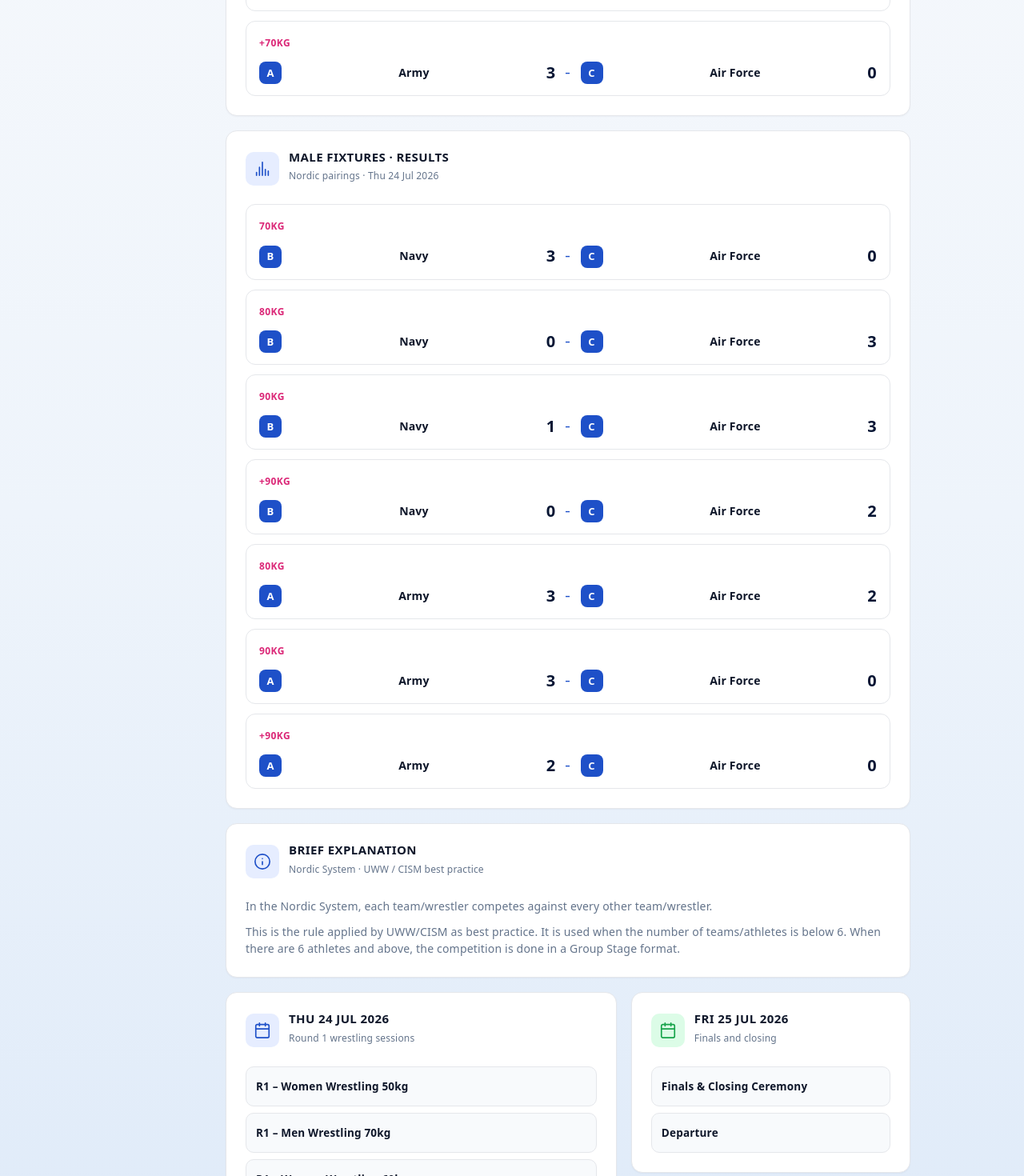
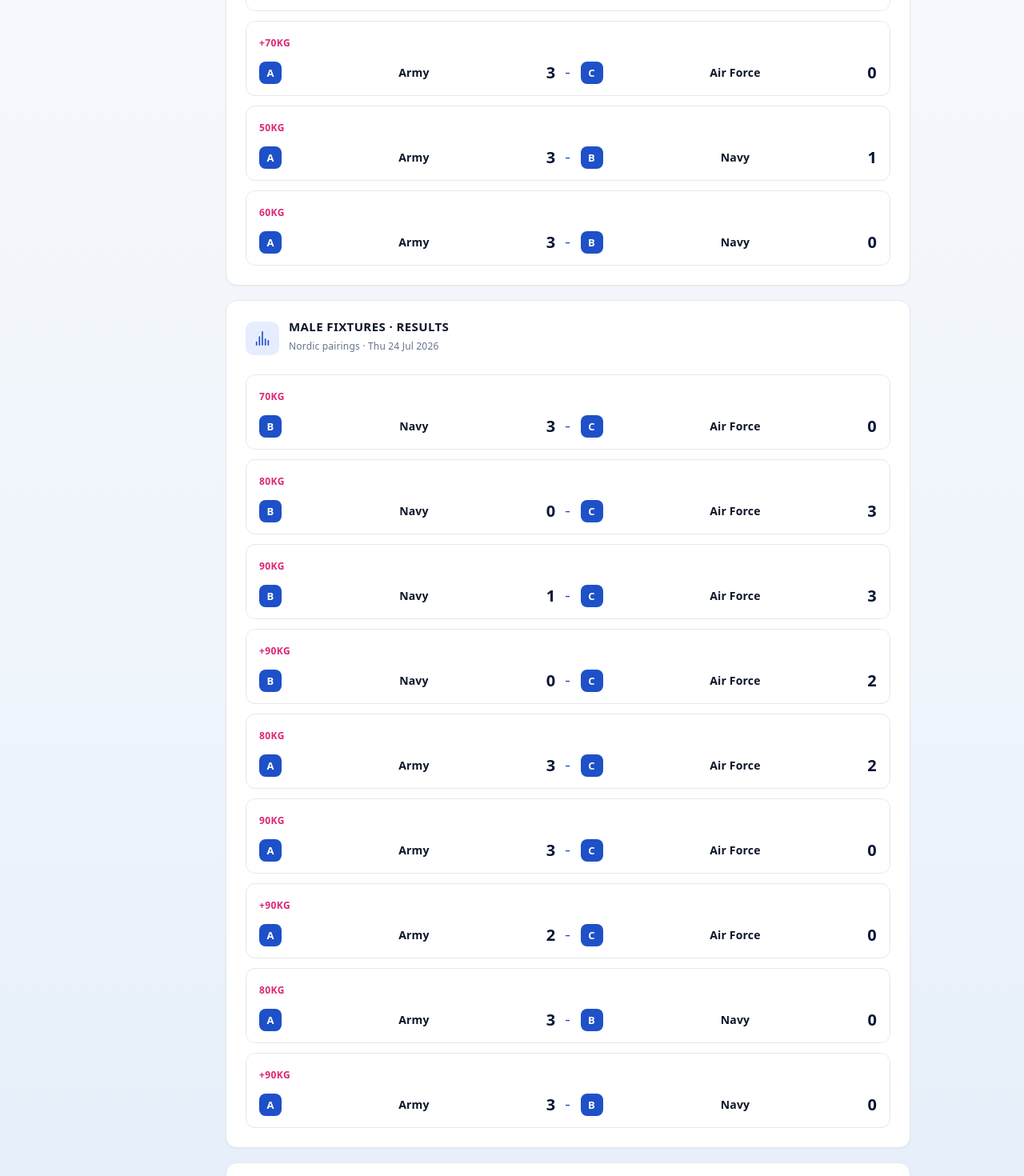
Before and after one commit to geekelo/naval_wrestle_pulse, a React (Vite) app: page /matches in a window 1280 px wide. Shown: the part 1580-3050 px from the top of the page at 80% size. Built offline with nearby package versions, Linux system fonts and the light colour scheme.

Commit message:
Add Army vs Navy competition results: update FEMALE_RESULTS and MALE_RESULTS in competition.js to include new weight classes, enhancing competition data for both categories.

```diff
--- a/src/data/competition.js
+++ b/src/data/competition.js
@@ -38,6 +38,9 @@
   { weight: '60kg', scores: { A: 3, C: 0 } },
   { weight: '70kg', scores: { A: 3, C: 0 } },
   { weight: '+70kg', scores: { A: 3, C: 0 } },
+  // Army vs Navy
+  { weight: '50kg', scores: { A: 3, B: 1 } },
+  { weight: '60kg', scores: { A: 3, B: 0 } },
 ]
 
 /** Male category results (Nordic pairings) */
@@ -51,6 +54,9 @@
   { weight: '80kg', scores: { A: 3, C: 2 } },
   { weight: '90kg', scores: { A: 3, C: 0 } },
   { weight: '+90kg', scores: { A: 2, C: 0 } },
+  // Army vs Navy
+  { weight: '80kg', scores: { A: 3, B: 0 } },
+  { weight: '+90kg', scores: { A: 3, B: 0 } },
 ]
 
 export function teamName(code) {
```
